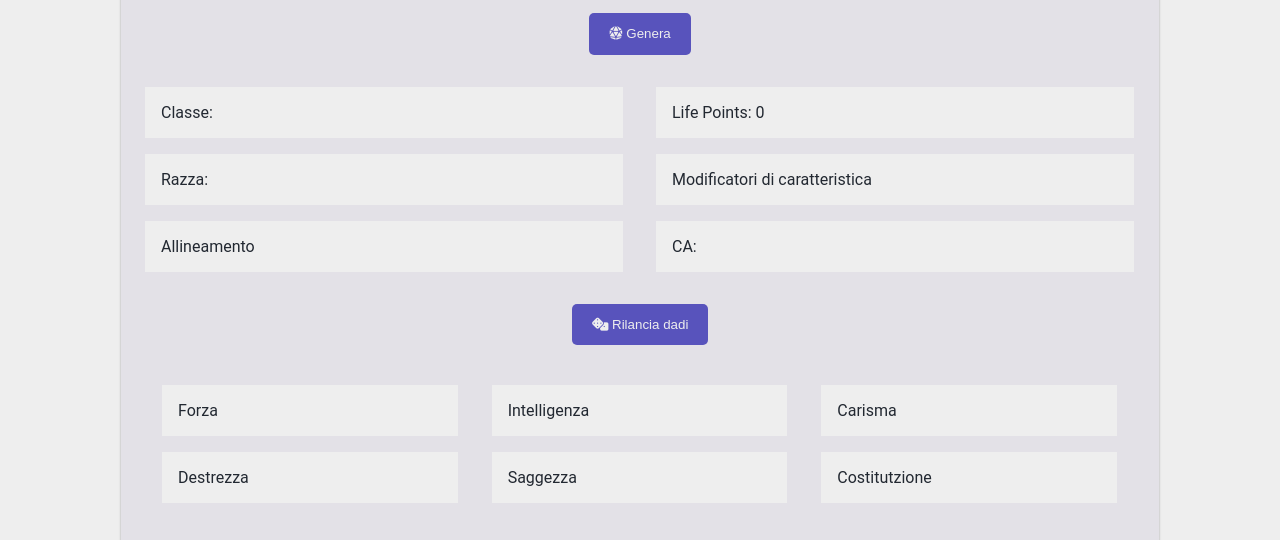
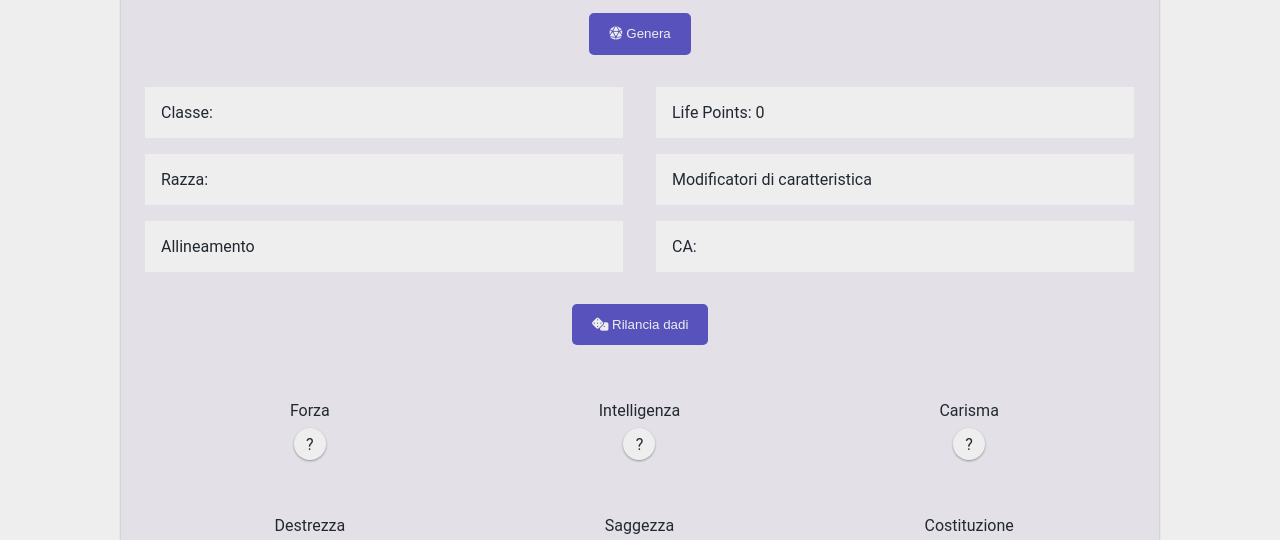
Before and after one commit to Tarall0/dnd-pg-generator, a plain HTML site: page index.html in a window 1280 px wide. Shown: the part 240-780 px from the top of the page. Drawn offline with Linux system fonts and the light colour scheme.

Commit message:
drag and drop

```diff
--- a/app.css
+++ b/app.css
@@ -98,10 +98,22 @@ html {
   }
 
   main .threecol > div {
-    background-color: #eeeeee;
     padding: 1em;
     width: 80%;
     margin: .5em auto;
+    text-align: center;
+
+  }
+
+  #forza, #int, #destrezza, #sagg, #cost, #carisma {
+    background: #eeeeee;
+    width: 32px;
+    height: 32px;
+    border-radius: 100%;
+    display: grid;
+    place-content: center;
+    margin: .5em auto;
+    box-shadow: 0 1px 3px rgba(0,0,0,0.12), 0 1px 2px rgba(0,0,0,0.24);
   }
 
   main .pg-grid > div{
--- a/index.html
+++ b/index.html
@@ -55,25 +55,14 @@
             </div>
 
             <div class="threecol">
-                <div ondragover="allowDrop(event)" ondrop="drop(event)">
-                    Forza <span id="forza" draggable="true" ondragstart="drag(event)"></span>
-                </div>
-                <div ondragover="allowDrop(event)" ondrop="drop(event)">
-                    Intelligenza <span id="int" draggable="true" ondragstart="drag(event)"></span>
-                </div>
-                <div ondragover="allowDrop(event)" ondrop="drop(event)">
-                    Carisma <span id="carisma" draggable="true" ondragstart="drag(event)"></span>
-                </div>
-                <div ondragover="allowDrop(event)" ondrop="drop(event)">
-                    Destrezza <span id="destrezza" draggable="true" ondragstart="drag(event)"></span>
-                </div>
-                <div ondragover="allowDrop(event)" ondrop="drop(event)">
-                    Saggezza <span id="sagg" draggable="true" ondragstart="drag(event)"></span>
-                </div>
-                <div ondragover="allowDrop(event)" ondrop="drop(event)">
-                    Costitutzione <span id="cost" draggable="true" ondragstart="drag(event)"></span>
-                </div>
+                <div ondragover="allowDrop(event)" ondrop="drop(event, 'forza')">Forza <div id="forza" draggable="true" ondragstart="drag(event)">?</div></div>
+                <div ondragover="allowDrop(event)" ondrop="drop(event, 'int')">Intelligenza <div id="int" draggable="true" ondragstart="drag(event)">?</div></div>
+                <div ondragover="allowDrop(event)" ondrop="drop(event, 'carisma')">Carisma <div id="carisma" draggable="true" ondragstart="drag(event)">?</div></div>
+                <div ondragover="allowDrop(event)" ondrop="drop(event, 'destrezza')">Destrezza <div id="destrezza" draggable="true" ondragstart="drag(event)">?</div></div>
+                <div ondragover="allowDrop(event)" ondrop="drop(event, 'sagg')">Saggezza <div id="sagg" draggable="true" ondragstart="drag(event)">?</div></div>
+                <div ondragover="allowDrop(event)" ondrop="drop(event, 'cost')">Costituzione <div id="cost" draggable="true" ondragstart="drag(event)">?</div></div>
             </div>
+
 
             <div class="spells-container">
                 <div id="spellsContainer">Incantesimi</div>
@@ -85,6 +74,7 @@
         </div>
 
         <script src="./script/script.js"></script>
+        <script src="./script/dragdrop.js"></script>
 
     </body>
 </html>
--- /dev/null
+++ b/script/dragdrop.js
@@ -0,0 +1,13 @@
+function allowDrop(ev) {
+    ev.preventDefault();
+  }
+
+  function drag(ev) {
+    ev.dataTransfer.setData("text", ev.target.id);
+  }
+
+  function drop(ev) {
+    ev.preventDefault();
+    var data = ev.dataTransfer.getData("text");
+    ev.target.appendChild(document.getElementById(data));
+  }
--- a/script/script.js
+++ b/script/script.js
@@ -817,17 +817,3 @@ button.addEventListener("click", () => {
     generatePg();
     incrementClickCount();
 });
-
-function allowDrop(ev) {
-    ev.preventDefault();
-  }
-
-  function drag(ev) {
-    ev.dataTransfer.setData("text", ev.target.id);
-  }
-
-  function drop(ev) {
-    ev.preventDefault();
-    var data = ev.dataTransfer.getData("text");
-    ev.target.appendChild(document.getElementById(data));
-  }
```
